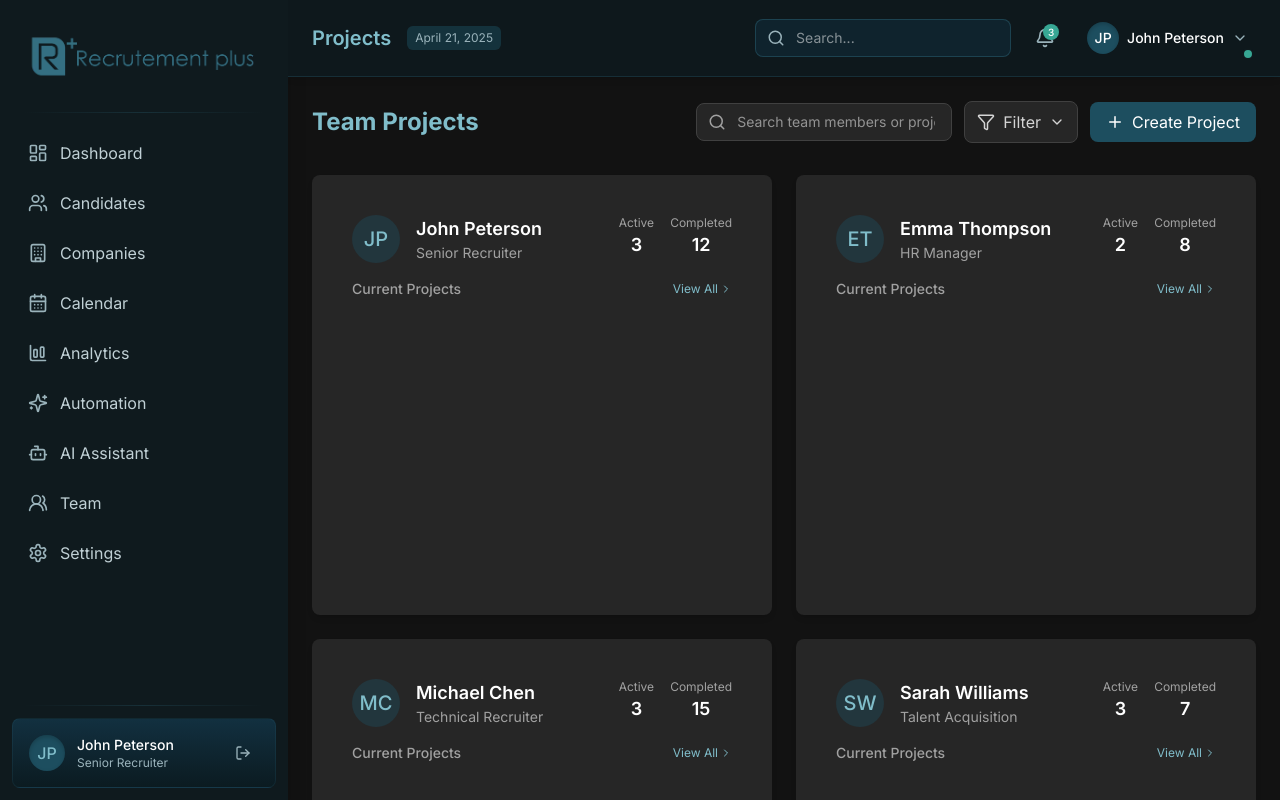
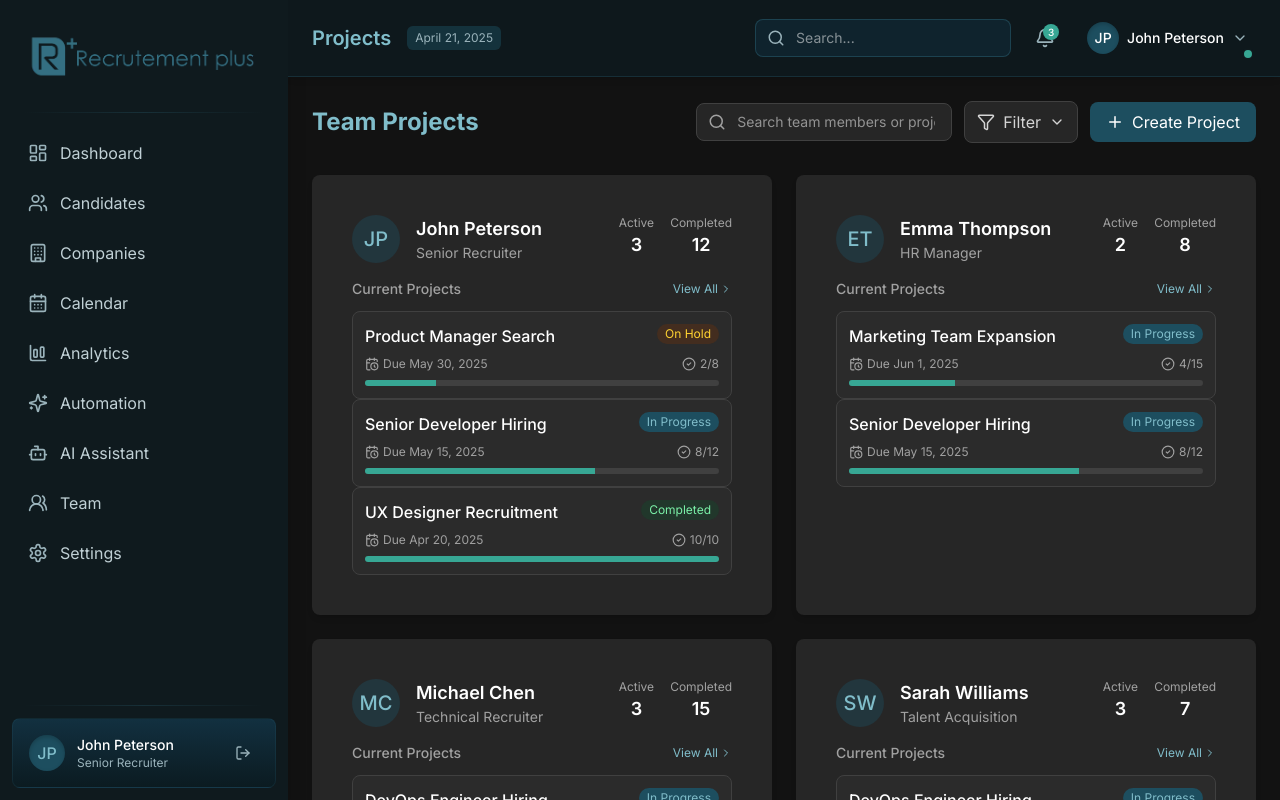
Before and after one commit to Achref23illi/recrutmentplus_crm, a Next.js app: page /projects in a window 1280 px wide. Built offline with nearby package versions, Linux system fonts and the light colour scheme; sample sign-in values are in the browser's storage.

Commit message:
fixing deploy problems

```diff
--- a/app/globals.css
+++ b/app/globals.css
@@ -119,12 +119,30 @@ body {
   }
 }
 
-/* Adding to the existing global CSS */
-
-/* Progress bar animation */
+/* Animations */
 @keyframes progressFill {
   from { width: 0%; }
   to { width: var(--progress-width, 100%); }
+}
+
+@keyframes fadeInUp {
+  from {
+    opacity: 0;
+    transform: translateY(10px);
+  }
+  to {
+    opacity: 1;
+    transform: translateY(0);
+  }
+}
+
+.progress-animation {
+  animation: progressFill 1s ease-out forwards;
+  width: 0%;
+}
+
+.animate-fadeInUp {
+  animation: fadeInUp 0.4s ease-out forwards;
 }
 
 /* Add hover effects for interactive elements */
@@ -155,6 +173,8 @@ a.button,
 }
 
 /* Data indicators with hover effects */
-.data-indicator {
-  @apply transition-all duration-200 hover:scale-110;
+@layer utilities {
+  .data-indicator {
+    @apply transition-all duration-200 hover:scale-110;
+  }
 }
--- a/app/projects/page.tsx
+++ b/app/projects/page.tsx
@@ -302,15 +302,11 @@ export default function ProjectsPage() {
                           <div className="mt-2">
                             <div className="h-1.5 bg-neutral-700 rounded-full overflow-hidden">
                               <div
-                                className="h-full bg-[#37A794] transition-all duration-1000 ease-out"
+                                className="h-full bg-[#37A794] progress-animation"
                                 style={{
-                                  width: '0%',
-                                  animation: `progressFill 1s ease-out ${(index * 3 + projIndex) * 100 + 200}ms forwards`
-                                }}
-                                onAnimationEnd={(e) => {
-                                  // Set the final width after animation
-                                  (e.target as HTMLElement).style.width = `${project.progress}%`;
-                                }}
+                                  '--progress-width': `${project.progress}%`,
+                                  animationDelay: `${(index * 3 + projIndex) * 100 + 200}ms`
+                                } as React.CSSProperties}
                               ></div>
                             </div>
                           </div>
@@ -367,13 +363,3 @@ export default function ProjectsPage() {
     </div>
   )
 }
-
-// Add this to your global CSS to support the progress bar animation
-const styleTag = document.createElement('style');
-styleTag.textContent = `
-  @keyframes progressFill {
-    from { width: 0%; }
-    to { width: var(--progress-width, 100%); }
-  }
-`;
-document.head.appendChild(styleTag);
```
